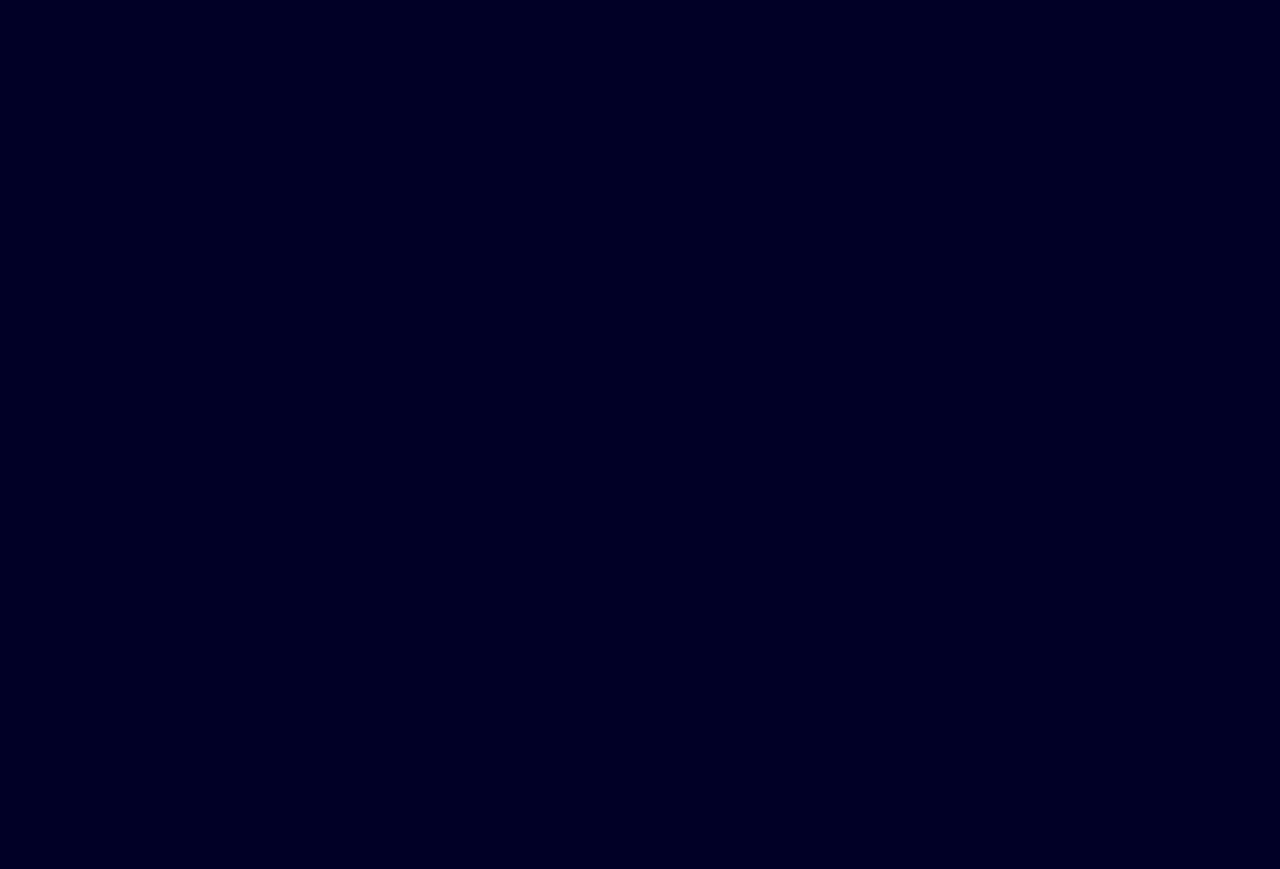
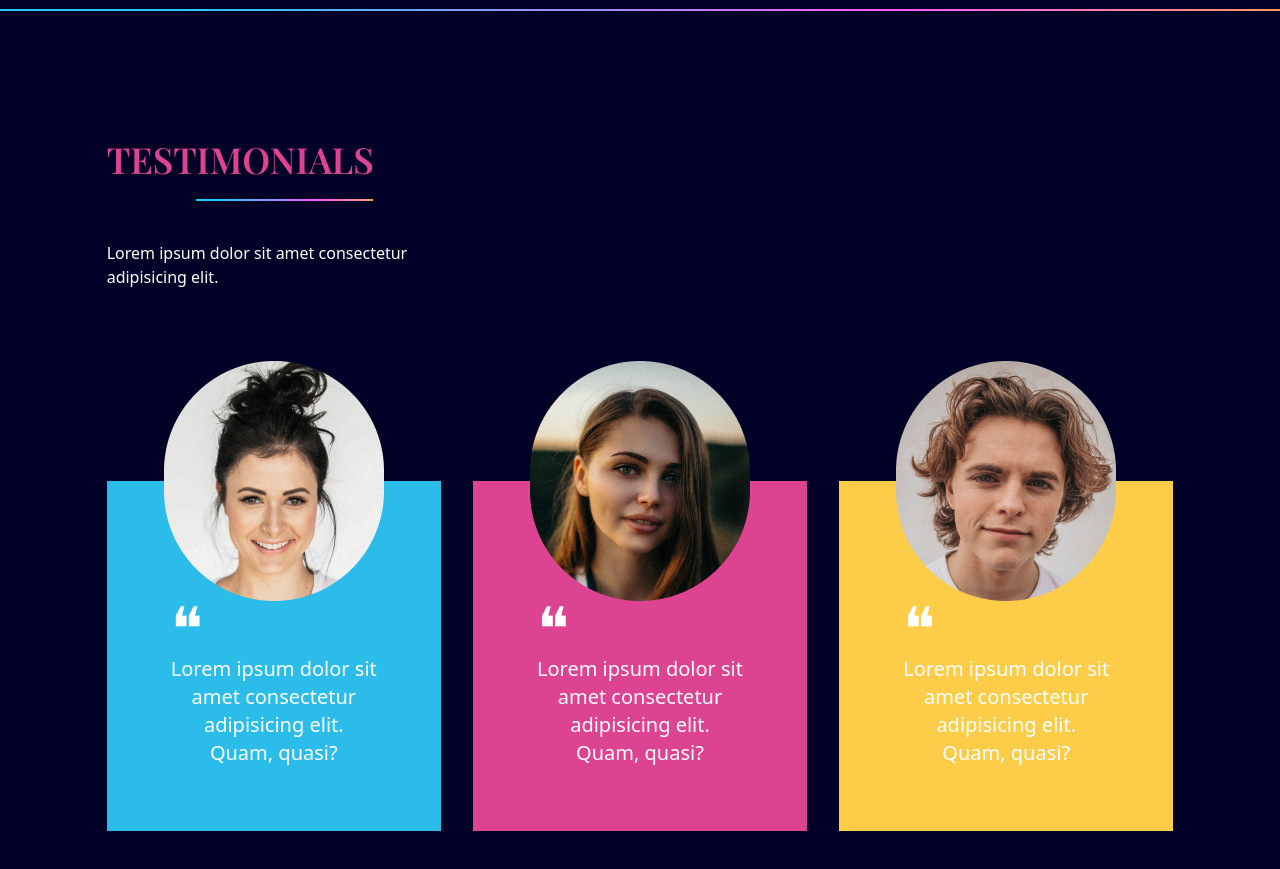
Before and after one commit to mittell/react-portfolio-site-v3, a React (Create React App) app: page / in a window 1280 px wide. Shown: the part 3260-4129 px from the top of the page. Before the commit the page ends 3269 px from the top, so only its background shows below. Built offline with nearby package versions, Linux system fonts and the light colour scheme.

Commit message:
feat: added Testimonials component

```diff
--- a/src/App.js
+++ b/src/App.js
@@ -6,6 +6,7 @@
 import Landing from './scenes/Landing';
 import MySkills from './scenes/MySkills';
 import Projects from './scenes/Projects';
+import Testimonials from './scenes/Testimonials';
 
 import LineGradient from './components/LineGradient';
 
@@ -54,6 +55,10 @@
 			<div className='w-5/6 mx-auto'>
 				<Projects />
 			</div>
+			<LineGradient />
+			<div className='w-5/6 mx-auto  md:h-full'>
+				<Testimonials />
+			</div>
 		</div>
 	);
 }
--- /dev/null
+++ b/src/scenes/Testimonials.jsx
@@ -0,0 +1,89 @@
+import { motion } from 'framer-motion';
+
+import LineGradient from '../components/LineGradient';
+
+const Testimonials = () => {
+	const testimonialStyles = `mx-auto relative max-w-[400px] h-[350px] flex flex-col justify-end p-16 mt-48 before:absolute before:top-[-120px] before:-ml-[110px] before:left-1/2 `;
+
+	return (
+		<section id='testimonials' className='pt-32 pb-16'>
+			<motion.div
+				className='md:w-1/3 text-center md:text-left'
+				initial='hidden'
+				whileInView='visible'
+				viewport={{ once: true, amount: 0.5 }}
+				transition={{ duration: 0.5 }}
+				variants={{
+					hidden: { opacity: 0, x: -50 },
+					visible: { opacity: 1, x: 0 },
+				}}
+			>
+				<p className='font-playfair font-semibold text-4xl mb-5 text-red'>
+					TESTIMONIALS
+				</p>
+				<LineGradient width='mx-auto w-2/4' />
+				<p className='mt-10'>
+					Lorem ipsum dolor sit amet consectetur adipisicing elit.
+				</p>
+			</motion.div>
+
+			<div className='md:flex md:justify-between gap-8'>
+				<motion.div
+					className={`bg-blue ${testimonialStyles} before:content-person1`}
+					initial='hidden'
+					whileInView='visible'
+					viewport={{ once: true, amount: 0.5 }}
+					transition={{ duration: 0.5 }}
+					variants={{
+						hidden: { opacity: 0, scale: 0.8 },
+						visible: { opacity: 1, scale: 1 },
+					}}
+				>
+					<p className='font-playfair text-6xl'>❝</p>
+					<p className='text-center text-xl'>
+						Lorem ipsum dolor sit amet consectetur adipisicing elit. Quam,
+						quasi?
+					</p>
+				</motion.div>
+
+				<motion.div
+					className={`bg-red ${testimonialStyles} before:content-person2`}
+					initial='hidden'
+					whileInView='visible'
+					viewport={{ once: true, amount: 0.5 }}
+					transition={{ delay: 0.2, duration: 0.5 }}
+					variants={{
+						hidden: { opacity: 0, scale: 0.8 },
+						visible: { opacity: 1, scale: 1 },
+					}}
+				>
+					<p className='font-playfair text-6xl'>❝</p>
+					<p className='text-center text-xl'>
+						Lorem ipsum dolor sit amet consectetur adipisicing elit. Quam,
+						quasi?
+					</p>
+				</motion.div>
+
+				<motion.div
+					className={`bg-yellow ${testimonialStyles} before:content-person3`}
+					initial='hidden'
+					whileInView='visible'
+					viewport={{ once: true, amount: 0.5 }}
+					transition={{ delay: 0.4, duration: 0.5 }}
+					variants={{
+						hidden: { opacity: 0, scale: 0.8 },
+						visible: { opacity: 1, scale: 1 },
+					}}
+				>
+					<p className='font-playfair text-6xl'>❝</p>
+					<p className='text-center text-xl'>
+						Lorem ipsum dolor sit amet consectetur adipisicing elit. Quam,
+						quasi?
+					</p>
+				</motion.div>
+			</div>
+		</section>
+	);
+};
+
+export default Testimonials;
```
